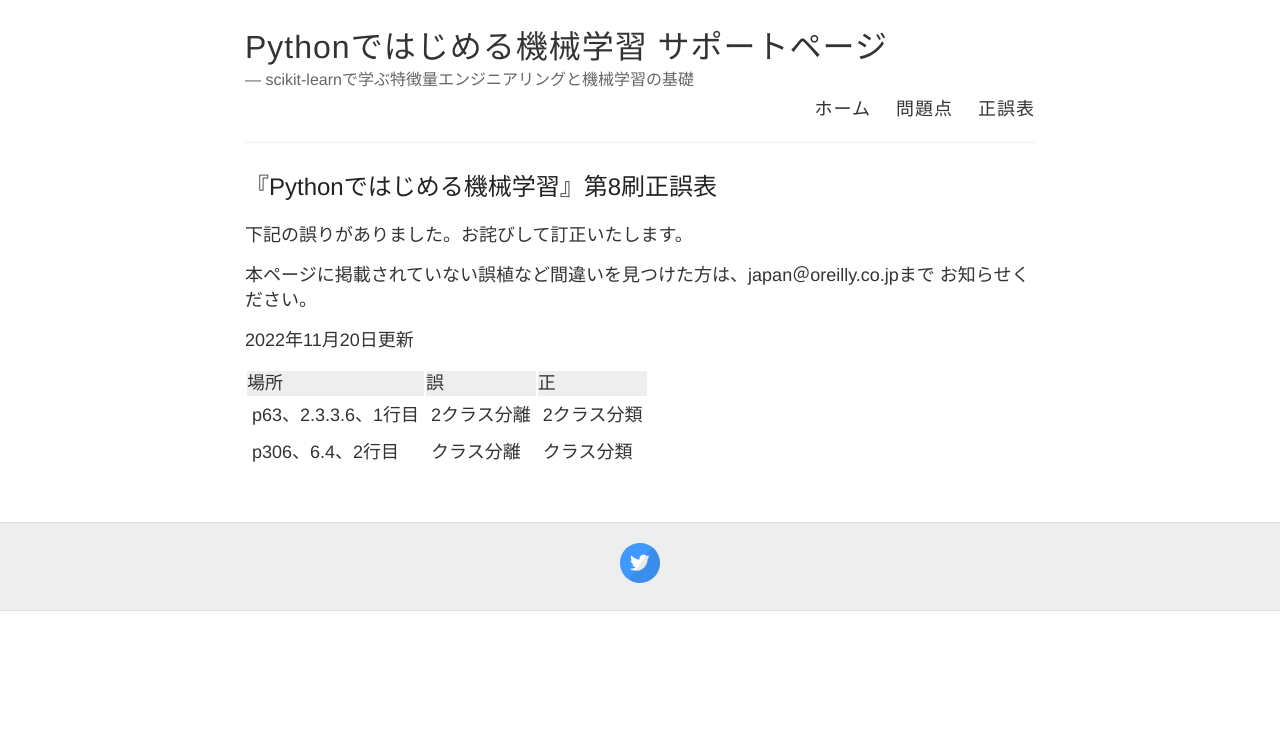
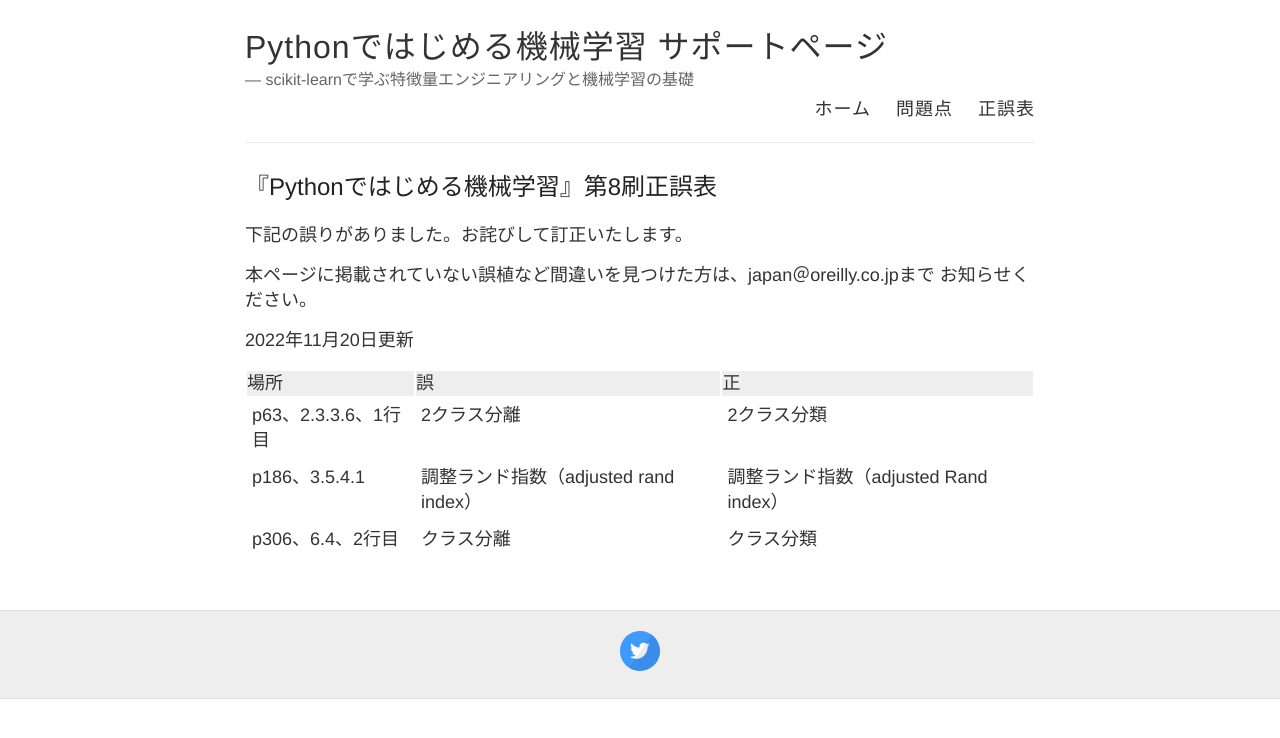
Before and after one commit to oreilly-japan/introduction_to_ml_with_python_jp, a Jekyll site: the page built from docs/errata/errata8.md, in a window 1280 px wide. Shown: the top 738 px of the page. Built offline with Jekyll 4.4.1, drawn with Linux system fonts in a browser that asks for light colours; our own code applies the rules of GitHub Pages for plain Markdown files.

Commit message:
p186の項目追加

```diff
--- a/docs/errata/errata8.md
+++ b/docs/errata/errata8.md
@@ -14,4 +14,5 @@
 | 場所        | 誤     | 正   |
 | :---------- | :--------- | :-------- |
 |p63、2.3.3.6、1行目|2クラス分離|2クラス分類|
+|p186、3.5.4.1 | 調整ランド指数（adjusted rand index）| 調整ランド指数（adjusted Rand index）|
 |p306、6.4、2行目|クラス分離|クラス分類|
```
